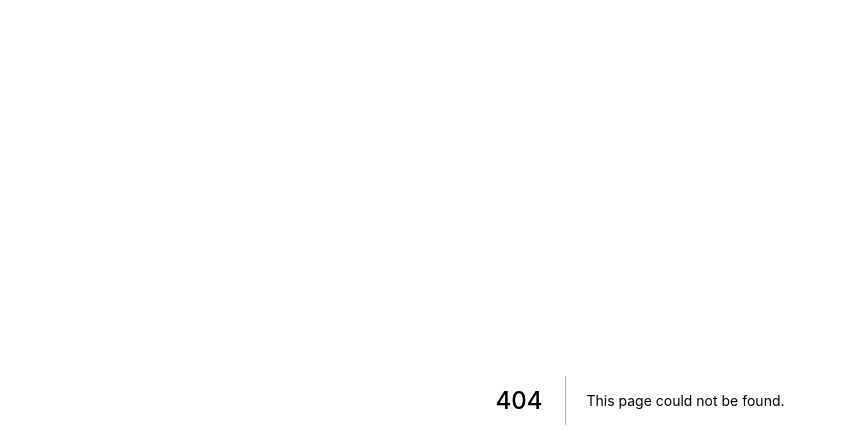
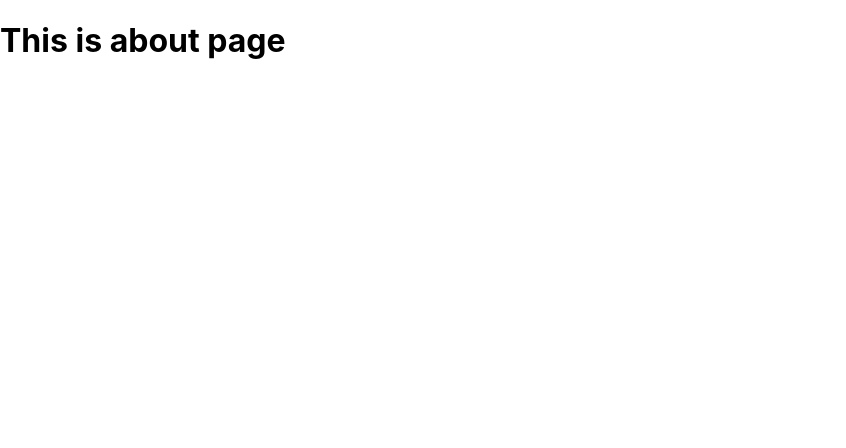
Before and after one commit to Jeremy-Reponte/aquila-landing-page, a Next.js app: page /about in a window 1280 px wide. Before the commit this address had no page. Shown: the top 448 px of the page, without its empty margins (0-846 px from the left). Built offline with nearby package versions, Linux system fonts and the light colour scheme.

Commit message:
:tada: Initial commit

```diff
--- /dev/null
+++ b/pages/about.tsx
@@ -0,0 +1,12 @@
+import { NextPage } from "next/types";
+import React from "react";
+
+const about: NextPage = () => {
+  return (
+    <div>
+      <h1>This is about page</h1>
+    </div>
+  );
+};
+
+export default about;
```
